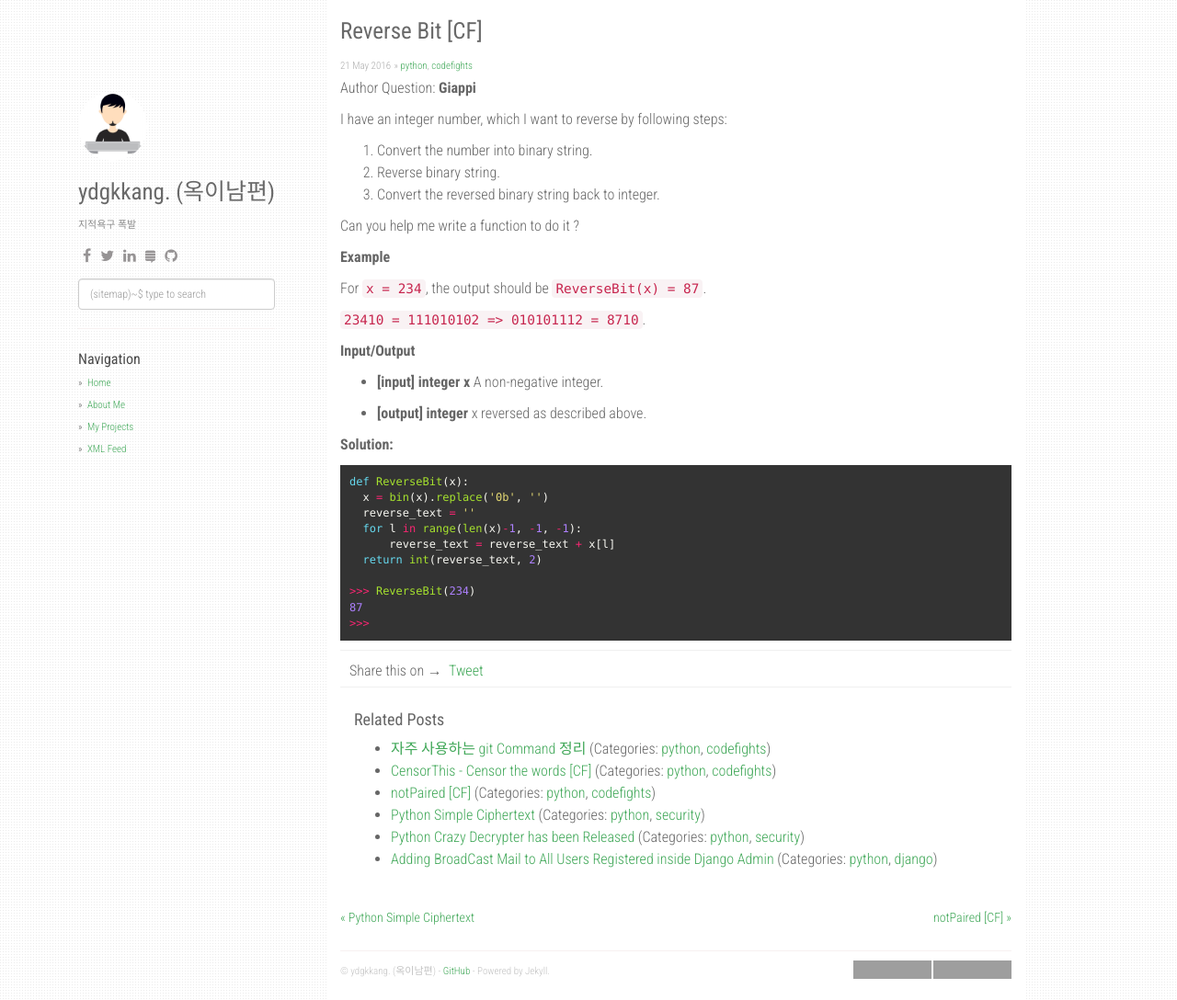
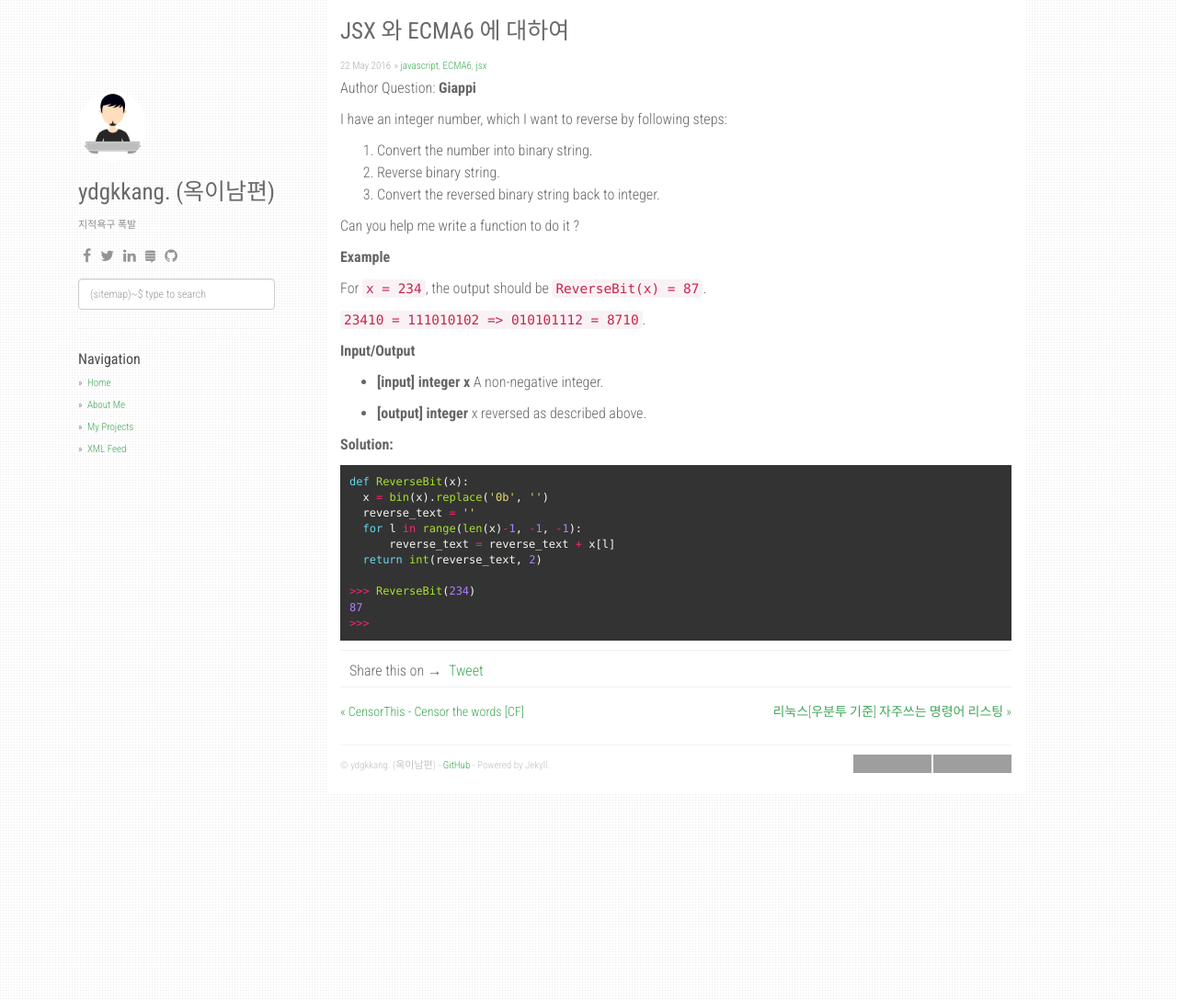
Before and after one commit to ydgkkang/ydgkkang.github.io, a Jekyll site: the page built from _posts/2016-05-22-what-is-jsx.md, in a window 1280 px wide and 1088 px high. Shown: the whole window at 92% size. Built offline with Jekyll 4.4.1, drawn with Linux system fonts in a browser that asks for light colours; nearby versions of some CDN libraries; comment, search, counter and statistics services are not loaded; grey boxes are pictures that could not be loaded.

Commit message:
Update and rename 2016-05-22-reverse-bit-cf.md to 2016-05-22-what-is-jsx.md

```diff
--- a/_posts/2016-05-22-reverse-bit-cf.md
+++ b/_posts/2016-05-22-what-is-jsx.md
@@ -1,8 +1,8 @@
 ---
 layout: post
-title:  "Reverse Bit [CF]"
-date:   2016-05-22 04:04:23 +0700
-categories: [python, codefights]
+title:  "JSX 와 ECMA6 에 대하여"
+date:   2016-05-22 14:04:23 +0700
+categories: [javascript, ECMA6, jsx]
 ---
 
 Author Question: **Giappi**
```
